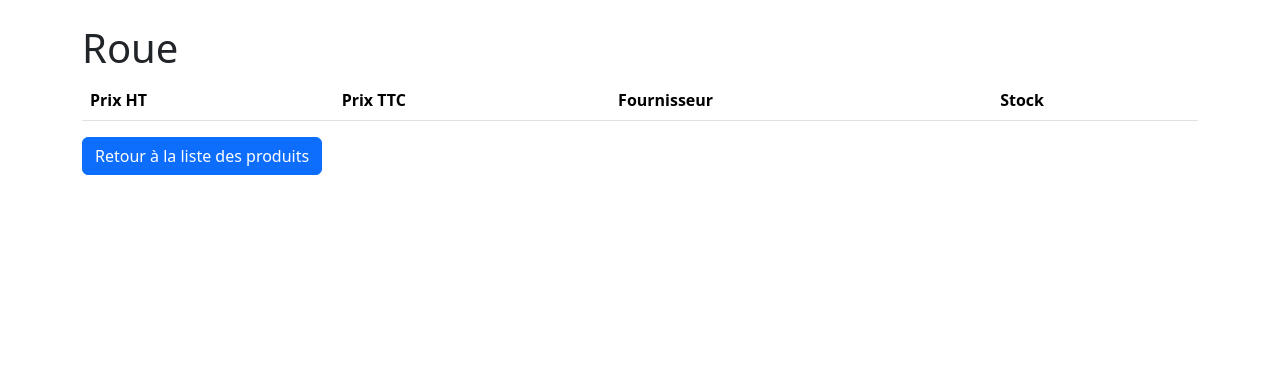
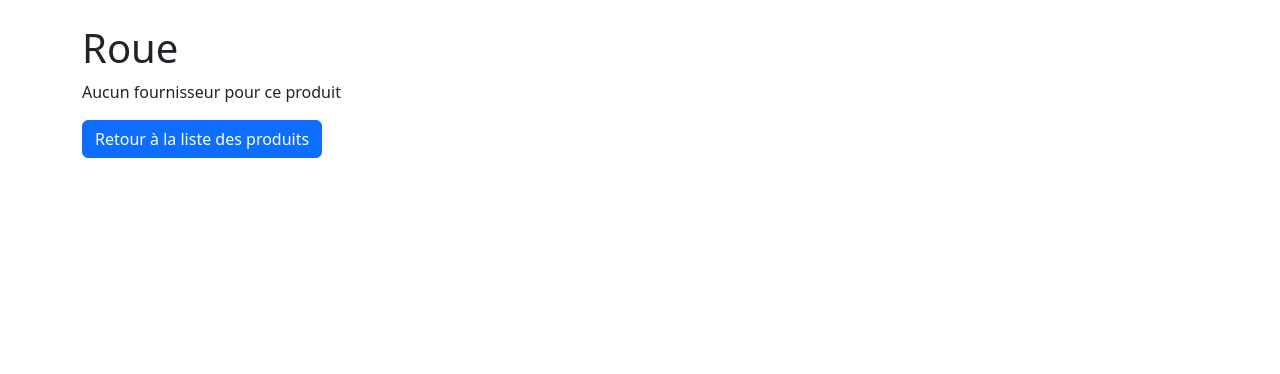
Before and after one commit to Yannis-barache/django, a Django app: page /lesProduits/product/1 in a window 1280 px wide. Shown: the part 56-430 px from the top of the page. Run offline with Django 5.2, Linux system fonts and the light colour scheme; data comes from the database, SQL or seed files in the repository; lists and menus that the app fills with data are empty; some libraries are stand-ins or nearby versions.

Commit message:
push de truc mineur oublié

```diff
--- a/templates/Product/detail_product.html
+++ b/templates/Product/detail_product.html
@@ -2,7 +2,8 @@
 {% load custom_filters %}
 {% block content %}
     <h1>{{product.name}}</h1>
-    <div class="table">
+    {% if fournisseurs %}
+        <div class="table">
         <table class="table">
             <thead>
                 <tr>
@@ -20,10 +21,15 @@
                         <td>{{ fournit.fournisseur.name }}</td>
                         <td>{{ fournit.stock }}</td>
                     </tr>
+
                 {% endfor %}
             </tbody>
         </table>
     </div>
+    {% else %}
+        <p>Aucun fournisseur pour ce produit</p>
+    {% endif %}
+
 
     <a href="{% url 'product-list' %}" class="btn btn-primary">Retour à la liste des produits</a>
 
--- a/templates/search_results.html
+++ b/templates/search_results.html
@@ -53,8 +53,7 @@
                 <div class="col-md-4">
                     <div class="card mb-4">
                         <div class="card-body">
-                            <h5 class="card-title">{{ item.code }}</h5>
-                            <p class="card-text">{{ item.product.name }}</p>
+                            <h5 class="card-title">{{ item.product.name }}</h5>
                             <a href="{% url 'item-detail' item.id %}">
                                 <button>Détails</button>
                             </a>
@@ -74,7 +73,7 @@
                 <div class="col-md-4">
                     <div class="card mb-4">
                         <div class="card-body">
-                            <h5 class="card-title text-center">{{ fournisseur.name }}</h5>
+                            <h5 class="card-title">{{ fournisseur.name }}</h5>
                             <a href="{% url 'supplier-detail' fournisseur.id %}">
                                 <button>Détails</button>
                             </a>
```
